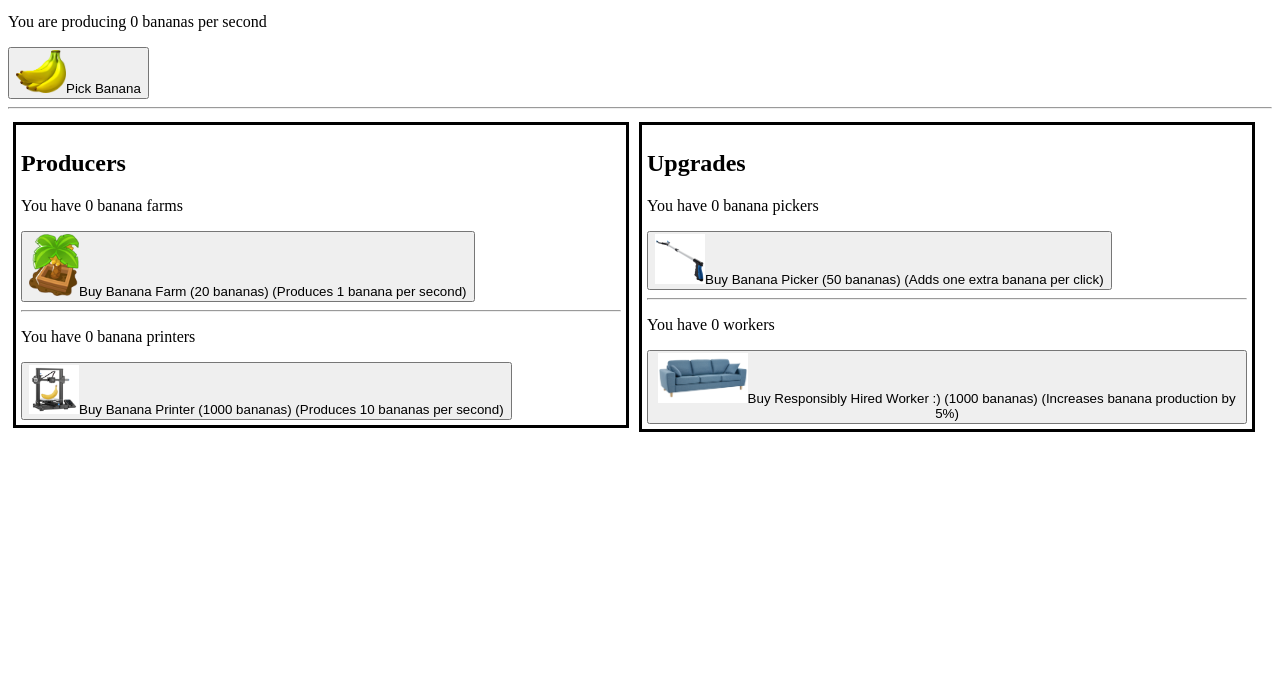
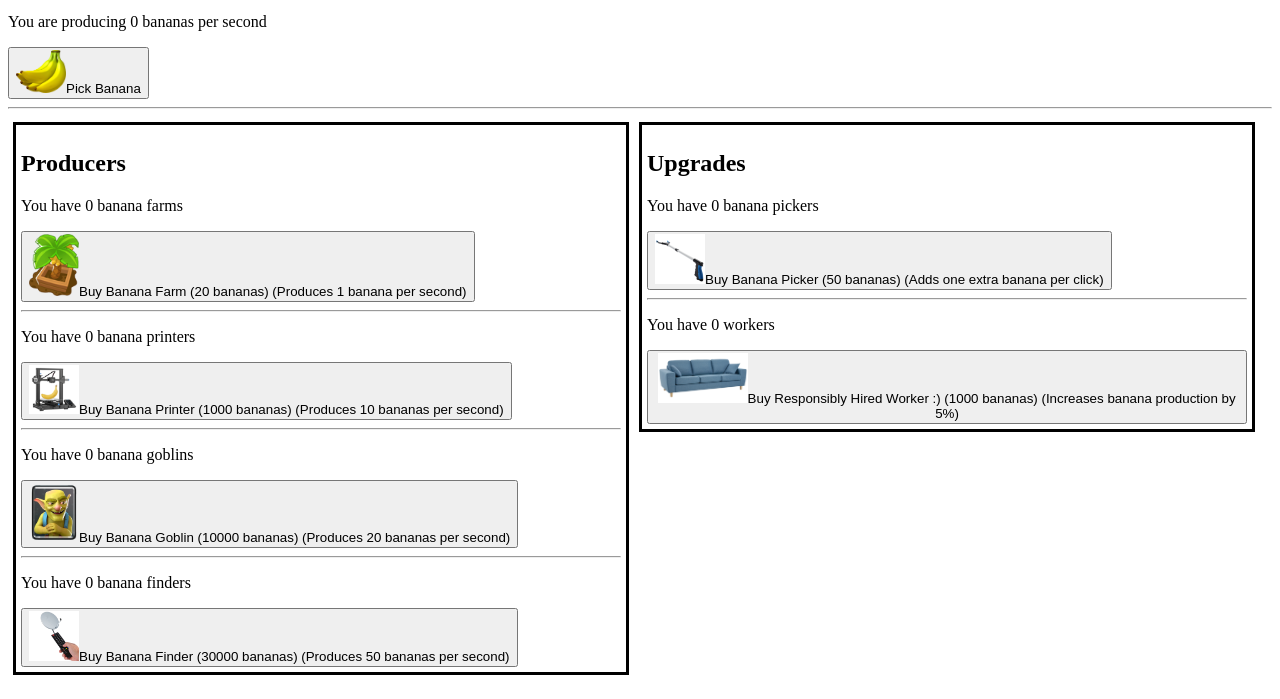
Before and after one commit to EliConstructor/idle-game, a plain HTML site: page index.html in a window 1280 px wide. Shown: the part 101-800 px from the top of the page. Drawn offline with Linux system fonts and the light colour scheme.

Commit message:
add goblins and finders

```diff
--- /dev/null
+++ b/finders.js
@@ -0,0 +1,17 @@
+function buyFinder() {
+    if (game.bananas >= getFinderPrice()) {
+        game.bananas -= getFinderPrice()
+        game.finders += 1
+        updateBananaCounter()
+        updatePrices()
+        updateCounters()
+    }
+}
+
+function getFinderPrice() {
+    var price = 30000
+    for (let i = 0; i < game.finders; i++) {
+        price *= 1.5
+    }
+    return Math.round(price)
+}
--- a/game.js
+++ b/game.js
@@ -4,17 +4,19 @@ const defaultGame = {
     farms: 0,
     workers: 0,
     pickers: 0,
-    printers: 0
+    printers: 0,
+    goblins: 0,
+    finders: 0
 }
 var game = {}
 var lastClick = 0;
 
 function tick() {
-    if (game.bananas > game.bananasCopy){
-        alert("pyry älä tee tota")
+    /*if (game.bananas > game.bananasCopy){
+        //alert("pyry älä tee tota")
         console.log("pyry älä tee tota")
         game.bananas = 0
-    }
+    }*/
 
     updateBananaCounter()
     game.bananas += getProduction()
@@ -40,6 +42,8 @@ function getProduction(){
     var production = 0
     production += game.farms * 1
     production += game.printers * 10
+    production += game.goblins * 20
+    production += game.finders * 50
     for (let i = 0; i < game.workers; i++) {
         production *= 1.05
     }
@@ -51,6 +55,8 @@ function updatePrices(){
     document.getElementById("farmprice").innerHTML = getFarmPrice()
     document.getElementById("pickerprice").innerHTML = getPickerPrice()
     document.getElementById("printerprice").innerHTML = getPrinterPrice()
+    document.getElementById("goblinprice").innerHTML = getGoblinPrice()
+    document.getElementById("finderprice").innerHTML = getFinderPrice()
 }
 
 function updateCounters(){
@@ -58,6 +64,8 @@ function updateCounters(){
     document.getElementById("workercounter").innerHTML = game.workers
     document.getElementById("pickercounter").innerHTML = game.pickers
     document.getElementById("printercounter").innerHTML = game.printers
+    document.getElementById("goblincounter").innerHTML = game.goblins
+    document.getElementById("findercounter").innerHTML = game.finders
 }
 
 function loadGame(){
--- /dev/null
+++ b/goblins.js
@@ -0,0 +1,17 @@
+function buyGoblin() {
+    if (game.bananas >= getGoblinPrice()) {
+        game.bananas -= getGoblinPrice()
+        game.goblins += 1
+        updateBananaCounter()
+        updatePrices()
+        updateCounters()
+    }
+}
+
+function getGoblinPrice() {
+    var price = 10000
+    for (let i = 0; i < game.goblins; i++) {
+        price *= 1.5
+    }
+    return Math.round(price)
+}
--- a/index.html
+++ b/index.html
@@ -31,6 +31,14 @@
 
             <p>You have <a id="printercounter">0</a> banana printers</p>
             <button onclick="buyPrinter()"><img src="printer.png" style="width: 50px;">Buy Banana Printer (<a id="printerprice">1000</a> bananas) (Produces 10 bananas per second)</button>
+            <hr>
+
+            <p>You have <a id="goblincounter">0</a> banana goblins</p>
+            <button onclick="buyGoblin()"><img src="goblin.png" style="width: 50px;">Buy Banana Goblin (<a id="goblinprice">10000</a> bananas) (Produces 20 bananas per second)</button>
+            <hr>
+
+            <p>You have <a id="findercounter">0</a> banana finders</p>
+            <button onclick="buyFinder()"><img src="finder.png" style="width: 50px;">Buy Banana Finder (<a id="finderprice">30000</a> bananas) (Produces 50 bananas per second)</button>
         </div>
 
         <div class="upgrades box">
@@ -49,5 +57,7 @@
         <script src="workers.js" async defer></script>
         <script src="pickers.js" async defer></script>
         <script src="printers.js" async defer></script>
+        <script src="goblins.js" async defer></script>
+        <script src="finders.js" async defer></script>
     </body>
 </html>
```
Also changed, not shown: finder.png (added), goblin.png (added).
